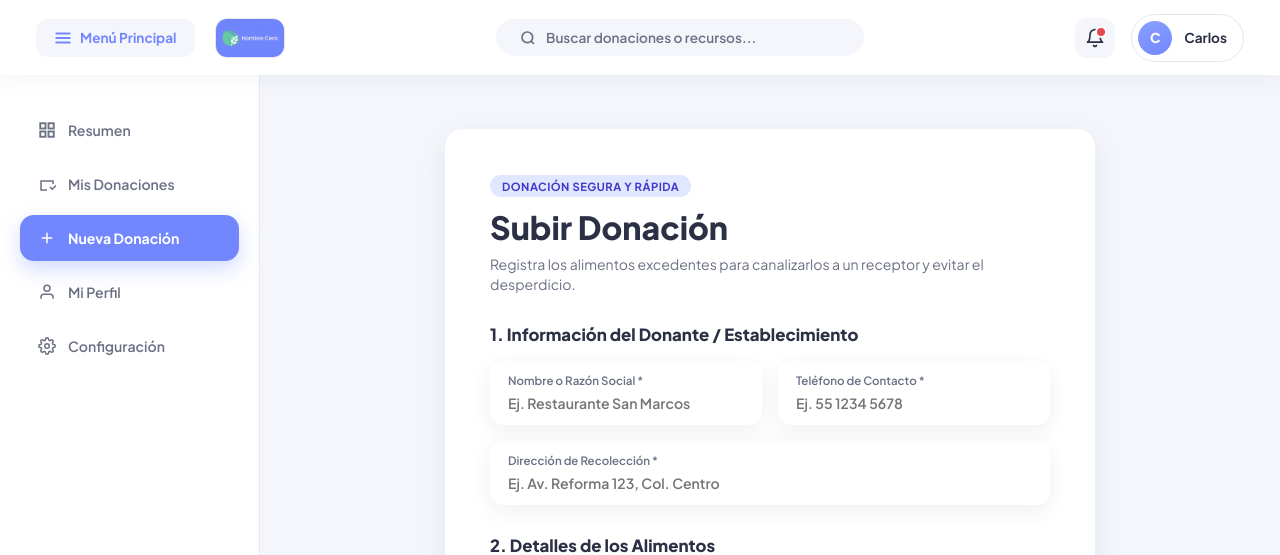
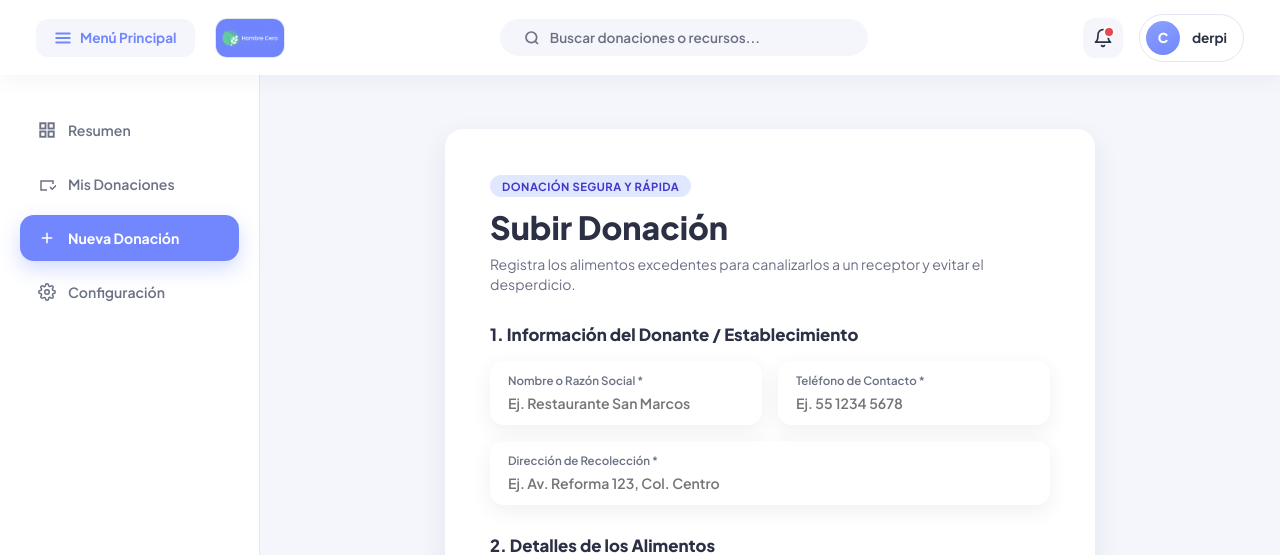
Before and after one commit to Spectrum080/Sistema-de-Gesti-n-de-Recursos-Alimentarios-, a Django app: page /alertas/cargarDonaciones/ in a window 1280 px wide. Shown: the top 555 px of the page. Run offline with Django 5.2, Linux system fonts and the light colour scheme.

Commit message:
Update navbar text and links in dashboard.html
botonnnn

```diff
--- a/users/templates/users/dashboard.html
+++ b/users/templates/users/dashboard.html
@@ -108,7 +108,7 @@
 </head>
 <body class="{% if request.session.tema_oscuro %}modo-oscuro {% endif %}{% if request.session.alto_contraste %}alto-contraste{% endif %}" style="margin:0; font-family:'Plus Jakarta Sans',system-ui,sans-serif; background-color:#f4f6fb; color:#2b3044;">
 
-    <!-- NAVBAR SUPERIOR -->
+    <!-- Navegacion superior -->
     <header style="width:100%; height:75px; background:#ffffff; box-sizing:border-box; padding:0 36px; display:flex; align-items:center; justify-content:space-between; box-shadow:0 4px 20px rgba(60,70,120,0.06); position:sticky; top:0; z-index:100;">
         <div style="display:flex; align-items:center; gap:20px;">
             <a href="{% url 'dashboard' %}" class="elem-gris" style="border:none; background:#f4f6fb; border-radius:12px; padding:10px 18px; font:700 0.85rem 'Plus Jakarta Sans',sans-serif; color:#7287fe; cursor:pointer; display:flex; align-items:center; gap:8px; text-decoration:none;">
@@ -134,14 +134,14 @@
                 {% endif %}
             </div>
 
-            <div class="caja-blanca" style="display:flex; align-items:center; gap:12px; background:#ffffff; border:1px solid #e4e7f2; border-radius:999px; padding:6px 16px 6px 6px;">
+                       <a href="{% url 'perfil' %}" class="caja-blanca" title="Mi perfil" style="display:flex; align-items:center; gap:12px; background:#ffffff; border:1px solid #e4e7f2; border-radius:999px; padding:6px 16px 6px 6px; text-decoration:none; cursor:pointer;">
                 <div style="width:34px; height:34px; border-radius:50%; background:linear-gradient(160deg,#8aa0ff 0%,#7287fe 100%); display:grid; place-items:center; color:#fff; font-weight:800; font-size:0.85rem;">
                     {{ request.user.username|default:"C"|slice:":1"|upper }}
                 </div>
                 <span class="txt-principal" style="font-size:0.85rem; font-weight:700; color:#2b3044;">
-                    {{ request.user.username|default:"Carlos" }}
+                    {{ request.user.username|default:"derpi" }}
                 </span>
-            </div>
+            </a>
         </div>
     </header>
 
@@ -190,7 +190,7 @@
                         Nueva Donación
                     </a>
                 {% endif %}
-<a href="{% url 'perfil' %}" style="display:flex; align-items:center; gap:12px; text-decoration:none; padding:14px 18px; border-radius:14px; color:#6b7084; font-weight:600; font-size:0.88rem;"> <svg width="18" height="18" viewBox="0 0 24 24" fill="none" stroke="currentColor" stroke-width="2"><path d="M20 21v-2a4 4 0 0 0-4-4H8a4 4 0 0 0-4 4v2"></path><circle cx="12" cy="7" r="4"></circle></svg>Mi Perfil  </a>
+
                 <!-- BOTÓN DE CONFIGURACIÓN -->
                 <a href="{% url 'configuracion' %}" class="nav-link {% if request.resolver_match.url_name == 'configuracion' %}activo{% endif %}">
                     <svg width="18" height="18" viewBox="0 0 24 24" fill="none" stroke="currentColor" stroke-width="2"><circle cx="12" cy="12" r="3"></circle><path d="M19.4 15a1.65 1.65 0 0 0 .33 1.82l.06.06a2 2 0 1 1-2.83 2.83l-.06-.06a1.65 1.65 0 0 0-1.82-.33 1.65 1.65 0 0 0-1 1.51V21a2 2 0 1 1-4 0v-.09A1.65 1.65 0 0 0 9 19.4a1.65 1.65 0 0 0-1.82.33l-.06.06a2 2 0 1 1-2.83-2.83l.06-.06a1.65 1.65 0 0 0 .33-1.82 1.65 1.65 0 0 0-1.51-1H3a2 2 0 1 1 0-4h.09A1.65 1.65 0 0 0 4.6 9a1.65 1.65 0 0 0-.33-1.82l-.06-.06a2 2 0 1 1 2.83-2.83l.06.06a1.65 1.65 0 0 0 1.82.33H9a1.65 1.65 0 0 0 1-1.51V3a2 2 0 1 1 4 0v.09a1.65 1.65 0 0 0 1 1.51 1.65 1.65 0 0 0 1.82-.33l.06-.06a2 2 0 1 1 2.83 2.83l-.06.06a1.65 1.65 0 0 0-.33 1.82V9a1.65 1.65 0 0 0 1.51 1H21a2 2 0 1 1 0 4h-.09a1.65 1.65 0 0 0-1.51 1z"></path></svg>
```
